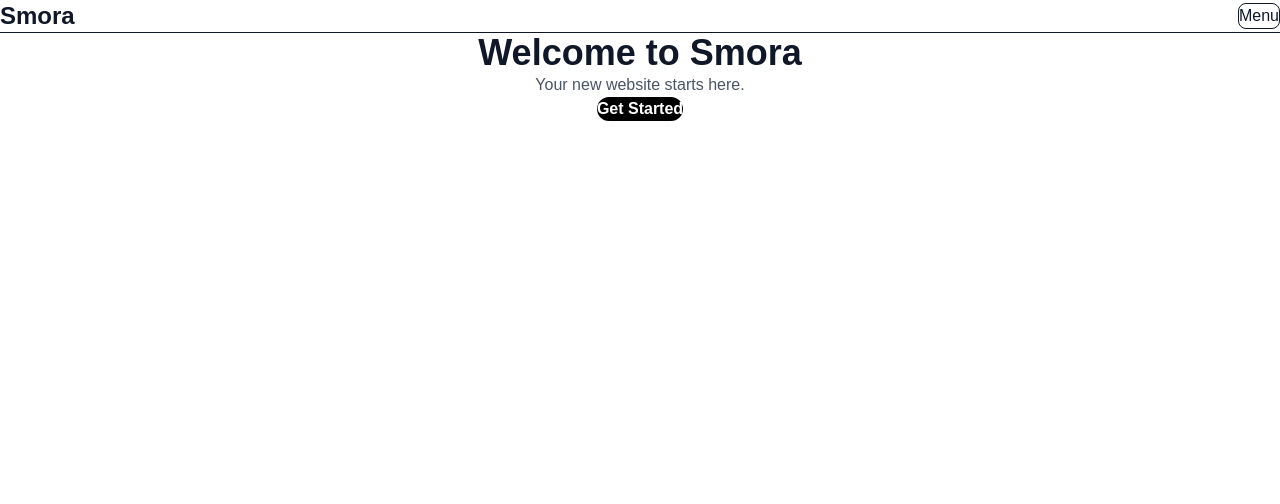
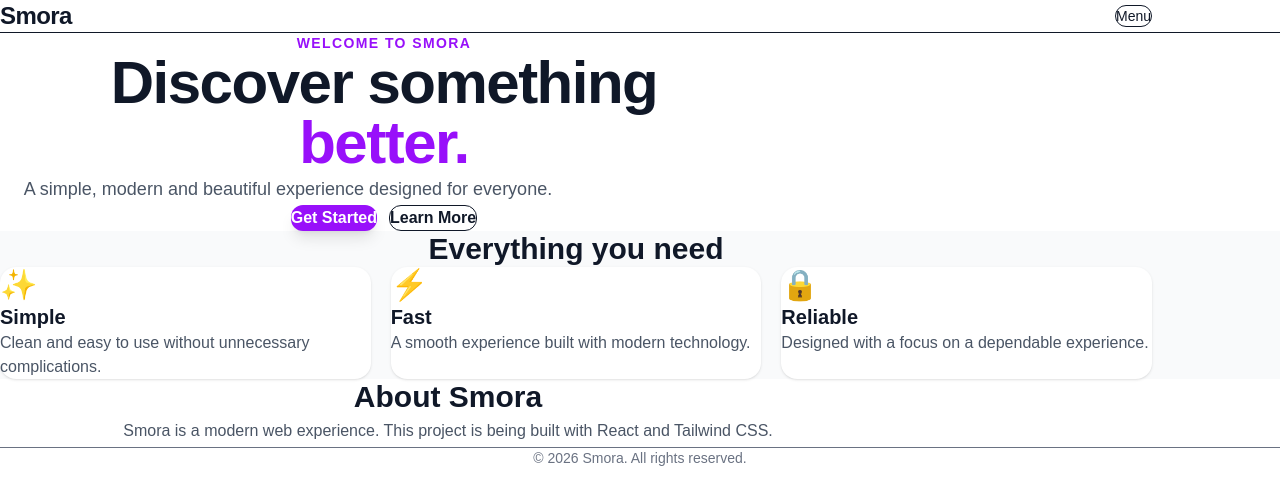
Before and after one commit to radadiyaansh0-a11y/smora-website, a React (Vite) app: page / in a window 1280 px wide. Shown: the top 504 px of the page. Built offline with nearby package versions, Linux system fonts and the light colour scheme.

Commit message:
Update App.jsx

```diff
--- a/src/App.jsx
+++ b/src/App.jsx
@@ -5,40 +5,135 @@ export default function App() {
 
   return (
     <div className="min-h-screen bg-white text-gray-900">
-      <header className="flex items-center justify-between px-5 py-4 border-b">
-        <h1 className="text-2xl font-bold">Smora</h1>
+
+      {/* Header */}
+      <header className="sticky top-0 z-50 border-b bg-white">
+        <div className="mx-auto flex max-w-6xl items-center justify-between px-5 py-4">
+          <h1 className="text-2xl font-bold tracking-tight">
+            Smora
+          </h1>
 
           <button
             onClick={() => setMenuOpen(!menuOpen)}
-          className="rounded-lg border px-4 py-2"
+            className="rounded-xl border px-4 py-2 text-sm font-medium"
           >
-          Menu
+            {menuOpen ? "Close" : "Menu"}
           </button>
-      </header>
+        </div>
 
         {menuOpen && (
-        <nav className="border-b px-5 py-4">
-          <div className="flex flex-col gap-3">
-            <button>Home</button>
-            <button>Explore</button>
-            <button>About</button>
+          <nav className="border-t px-5 py-4">
+            <div className="mx-auto flex max-w-6xl flex-col gap-4 text-sm">
+              <a href="#home">Home</a>
+              <a href="#features">Features</a>
+              <a href="#about">About</a>
             </div>
           </nav>
         )}
+      </header>
 
-      <main className="px-5 py-16 text-center">
-        <h2 className="text-4xl font-bold">
+      {/* Hero */}
+      <main id="home">
+        <section className="mx-auto max-w-6xl px-5 py-20 text-center">
+          <div className="mx-auto max-w-3xl">
+            <p className="mb-4 text-sm font-semibold uppercase tracking-widest text-purple-600">
               Welcome to Smora
+            </p>
+
+            <h2 className="text-5xl font-bold tracking-tight sm:text-6xl">
+              Discover something
+              <span className="block text-purple-600">
+                better.
+              </span>
             </h2>
 
-        <p className="mt-4 text-gray-600">
-          Your new website starts here.
+            <p className="mx-auto mt-6 max-w-xl text-lg leading-8 text-gray-600">
+              A simple, modern and beautiful experience
+              designed for everyone.
             </p>
 
-        <button className="mt-8 rounded-xl bg-black px-7 py-3 font-semibold text-white">
+            <div className="mt-8 flex flex-col justify-center gap-3 sm:flex-row">
+              <button className="rounded-xl bg-purple-600 px-7 py-3 font-semibold text-white shadow-lg">
                 Get Started
               </button>
+
+              <button className="rounded-xl border px-7 py-3 font-semibold">
+                Learn More
+              </button>
+            </div>
+          </div>
+        </section>
+
+        {/* Features */}
+        <section
+          id="features"
+          className="bg-gray-50 px-5 py-20"
+        >
+          <div className="mx-auto max-w-6xl">
+            <h3 className="text-center text-3xl font-bold">
+              Everything you need
+            </h3>
+
+            <div className="mt-10 grid gap-5 md:grid-cols-3">
+
+              <div className="rounded-2xl bg-white p-7 shadow-sm">
+                <div className="text-3xl">✨</div>
+                <h4 className="mt-5 text-xl font-bold">
+                  Simple
+                </h4>
+                <p className="mt-3 text-gray-600">
+                  Clean and easy to use without unnecessary
+                  complications.
+                </p>
+              </div>
+
+              <div className="rounded-2xl bg-white p-7 shadow-sm">
+                <div className="text-3xl">⚡</div>
+                <h4 className="mt-5 text-xl font-bold">
+                  Fast
+                </h4>
+                <p className="mt-3 text-gray-600">
+                  A smooth experience built with modern
+                  technology.
+                </p>
+              </div>
+
+              <div className="rounded-2xl bg-white p-7 shadow-sm">
+                <div className="text-3xl">🔒</div>
+                <h4 className="mt-5 text-xl font-bold">
+                  Reliable
+                </h4>
+                <p className="mt-3 text-gray-600">
+                  Designed with a focus on a dependable
+                  experience.
+                </p>
+              </div>
+
+            </div>
+          </div>
+        </section>
+
+        {/* About */}
+        <section
+          id="about"
+          className="mx-auto max-w-4xl px-5 py-20 text-center"
+        >
+          <h3 className="text-3xl font-bold">
+            About Smora
+          </h3>
+
+          <p className="mt-5 leading-8 text-gray-600">
+            Smora is a modern web experience. This project
+            is being built with React and Tailwind CSS.
+          </p>
+        </section>
       </main>
+
+      {/* Footer */}
+      <footer className="border-t px-5 py-8 text-center text-sm text-gray-500">
+        © 2026 Smora. All rights reserved.
+      </footer>
+
     </div>
   );
 }
```
Lines whose indentation alone changed are shown as unchanged.
